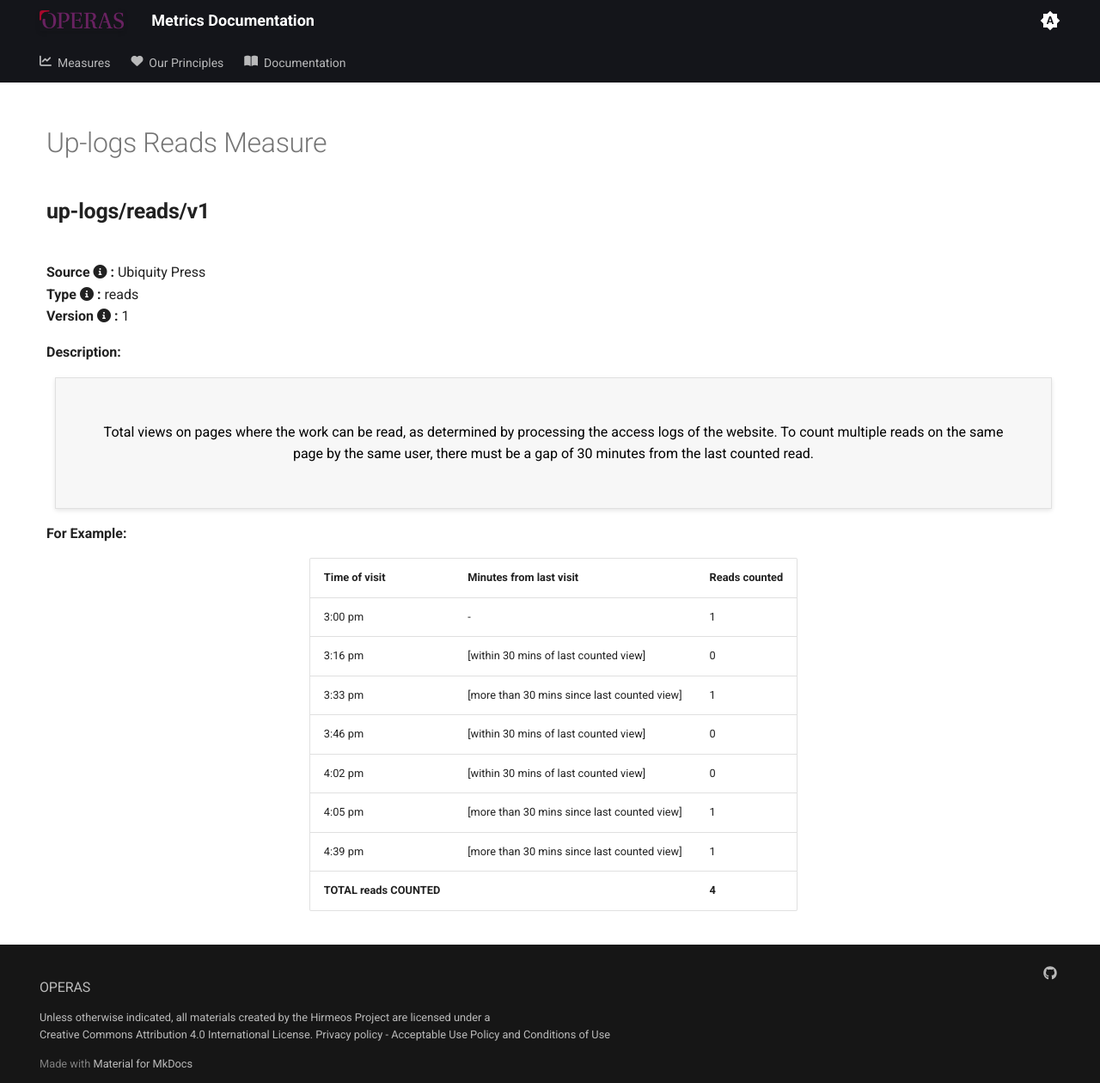
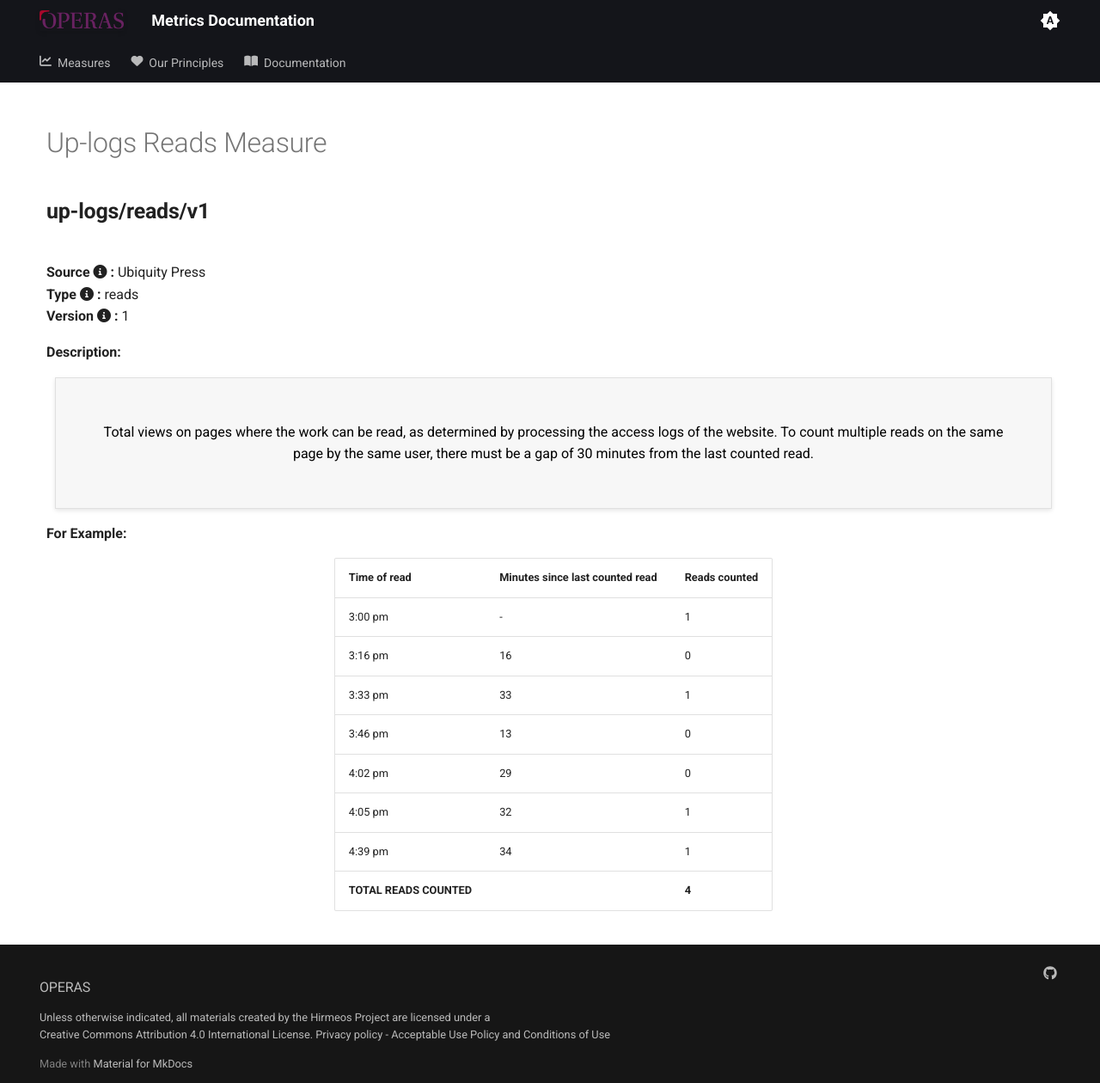
Before and after one commit to operas-eu/metrics_portal, an MkDocs documentation site: the page built from docs/up-logs/reads/v1.md, in a window 1280 px wide and 1260 px high. Shown: the whole window at 86% size. Built offline with MkDocs 1.6.1 and Material for MkDocs 9.7.7, drawn with Linux system fonts in a browser that asks for light colours.

```diff
--- a/docs/up-logs/reads/v1.md
+++ b/docs/up-logs/reads/v1.md
@@ -21,8 +21,8 @@ For Example:
 <div style="text-align: center;">
     <table style="margin: 0 auto;">
         <tr>
-          <th>Time of visit</th>
-          <th>Minutes from last visit</th>
+          <th>Time of read</th>
+          <th>Minutes since last counted read</th>
           <th>Reads counted</th>
         </tr>
         <tr>
@@ -32,36 +32,36 @@ For Example:
         </tr>
         <tr>
             <td>3:16 pm</td>
-            <td>[within 30 mins of last counted view]</td>
+            <td>16</td>
             <td>0</td>
         </tr>
         <tr>
             <td>3:33 pm</td>
-            <td>[more than 30 mins since last counted view]</td>
+            <td>33</td>
             <td>1</td>
         </tr>
         <tr>
             <td>3:46 pm</td>
-            <td>[within 30 mins of last counted view]</td>
+            <td>13</td>
             <td>0</td>
         </tr>
         <tr>
             <td>4:02 pm</td>
-            <td>[within 30 mins of last counted view]</td>
+            <td>29</td>
             <td>0</td>
         </tr>
         <tr>
             <td>4:05 pm</td>
-            <td>[more than 30 mins since last counted view]</td>
+            <td>32</td>
             <td>1</td>
         </tr>
         <tr>
             <td>4:39 pm</td>
-            <td>[more than 30 mins since last counted view]</td>
+            <td>34</td>
             <td>1</td>
         </tr>
         <tr>
-            <td><strong>TOTAL reads COUNTED</strong></td>
+            <td><strong>TOTAL READS COUNTED</strong></td>
             <td></td>
             <td><strong>4</strong></td>
         </tr>
```
Also changed, not shown: docs/up-ga/downloads/v1.md (+2 -2 lines), docs/up-ga/reads/v1.md (+1 -1 lines), docs/up-ga/sessions/v1.md (+3 -3 lines), docs/up-logs/downloads/v1.md (+9 -8 lines), docs/up-logs/sessions/v1.md (+7 -7 lines), site/sitemap.xml, site/up-ga/downloads/v1/index.html, site/up-ga/reads/v1/index.html, site/up-ga/sessions/v1/index.html, site/up-logs/downloads/v1/index.html, site/up-logs/reads/v1/index.html, site/up-logs/sessions/v1/index.html, 1 other file.
